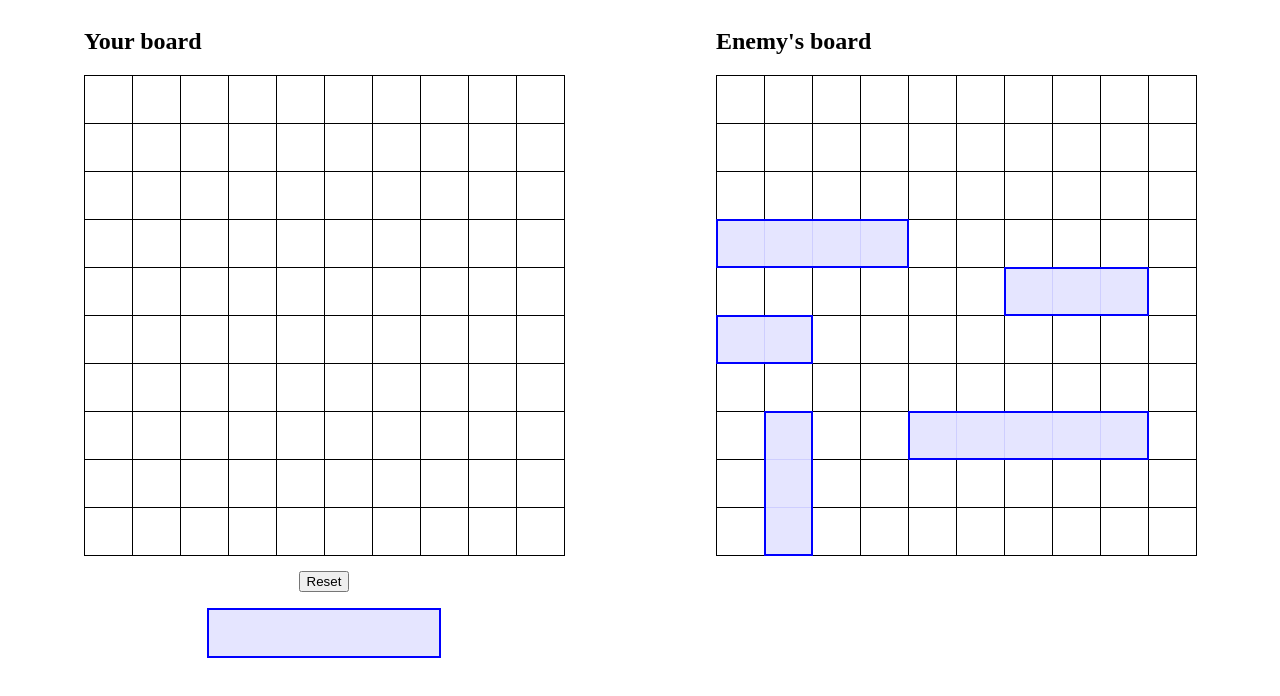
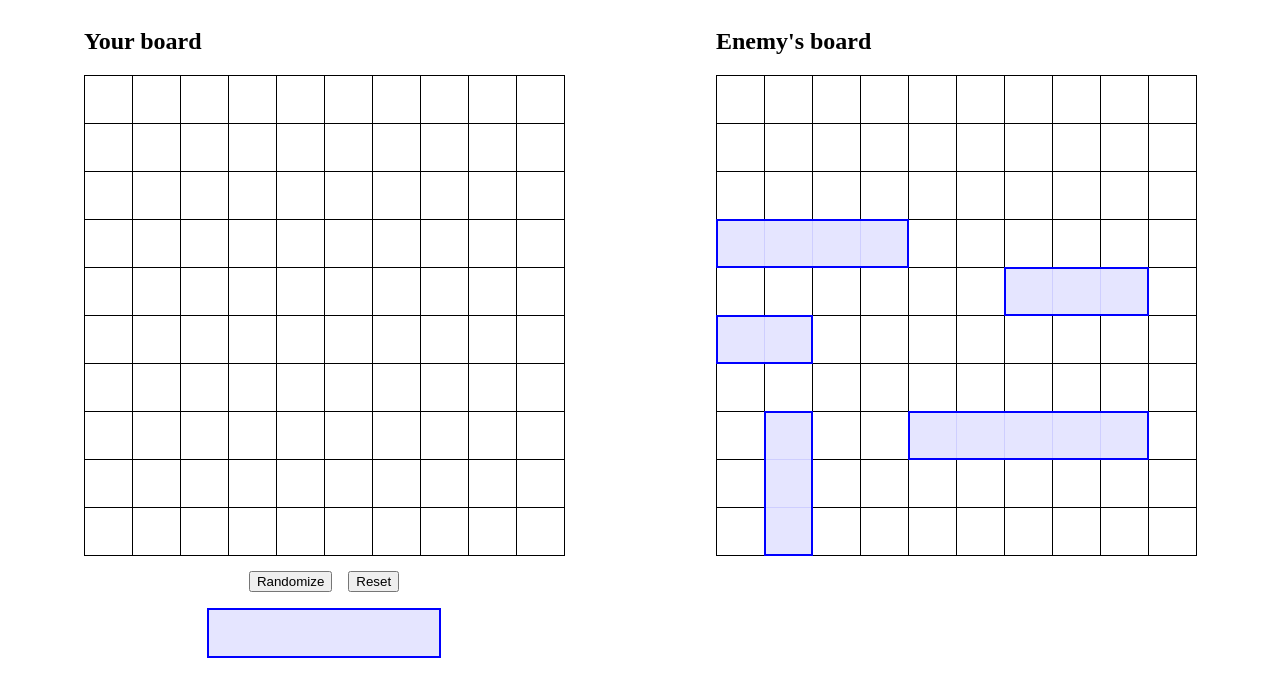
Before and after one commit to DerekWhiteM/battleship, a React app: page / in a window 1280 px wide. Shown: the top 696 px of the page. Built offline with nearby package versions, Linux system fonts and the light colour scheme.

Commit message:
add a button to randomize the board

```diff
--- a/public/style.css
+++ b/public/style.css
@@ -87,9 +87,10 @@
 
 .gameboard__controls {
     margin-top: 1rem;
+    margin-bottom: 1rem;
     text-align: center;
+    display: flex;
+    width: 100%;
+    justify-content: center;
+    gap: 1rem;
 }
-
-.gameboard__controls__reset {
-    margin-bottom: 1rem;
-}
--- a/src/components/Gameboard.tsx
+++ b/src/components/Gameboard.tsx
@@ -6,6 +6,7 @@ import Ship from "../modules/Ship"
 import { useState } from "react"
 import ShipComponent from "./Ship"
 import predefinedShips from '../ships.json'
+import randomizeBoard from "../utils/randomizeBoard"
 
 export default function Gameboard (props: { player: Player, game: Game }) {
 
@@ -23,7 +24,13 @@ export default function Gameboard (props: { player: Player, game: Game }) {
                 <Tiles />
             </div>
             {player.isHuman &&
+                <>
                     <div className="gameboard__controls">
+                    <button className="gameboard__controls__randomize" onClick={() => {
+                            player.gameboard.placedShips = []
+                            randomizeBoard(player.gameboard)
+                            setShips(player.gameboard.placedShips)
+                        }}>Randomize</button>
                         <button className="gameboard__controls__reset" onClick={() => {
                             player.gameboard.placedShips = []
                             setShips(player.gameboard.placedShips)
@@ -34,8 +41,9 @@ export default function Gameboard (props: { player: Player, game: Game }) {
                             const shipElement = document.getElementsByClassName('ship')[0] as HTMLElement
                             shipElement.style.display = 'grid'
                         }}>Reset</button>
+                    </div>
                     <ShipComponent id={String(currentShip.id)} length={currentShip.length} placingMode={placingMode} setPlacingMode={setPlacingMode}/>
-                </div>
+                </>
             }
         </div>
     )
```
Lines whose indentation alone changed are shown as unchanged.
